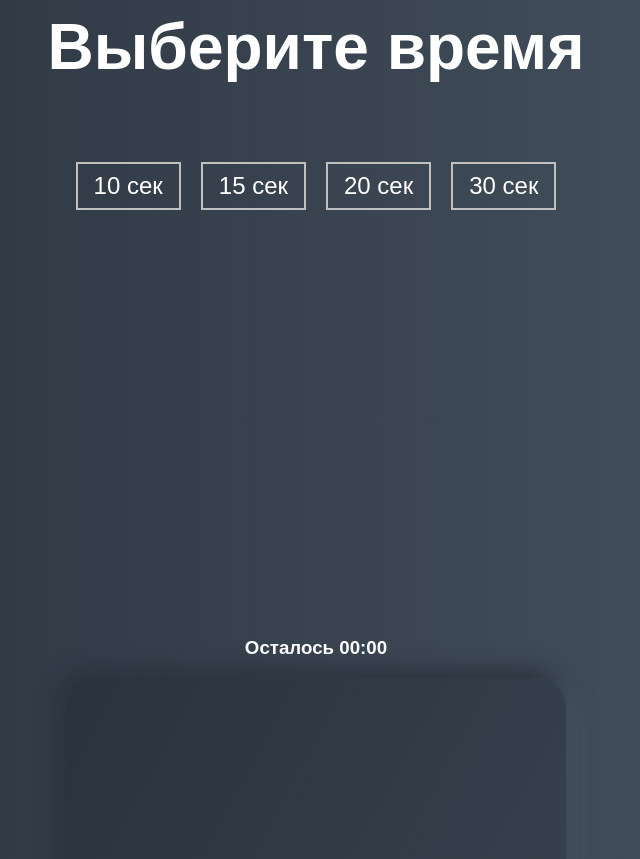
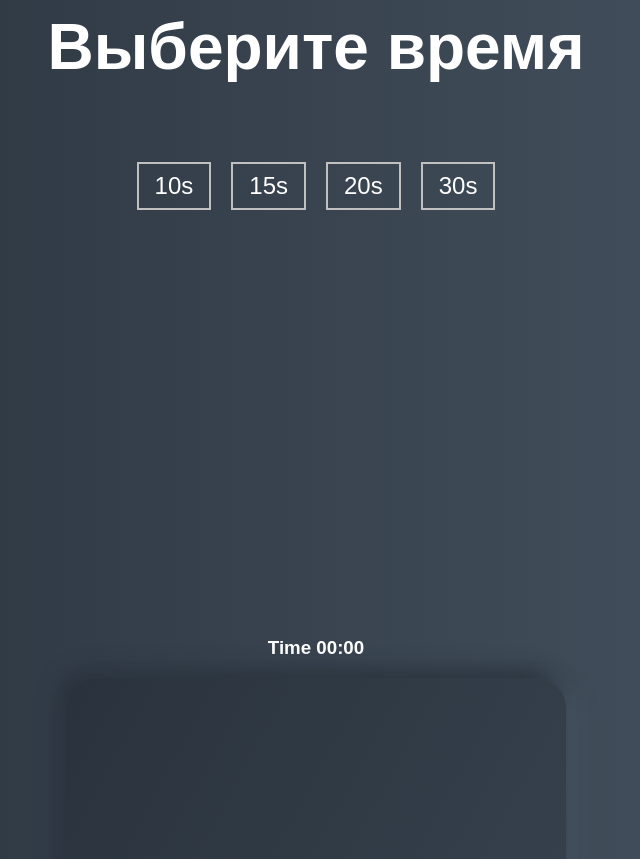
Before and after one commit to GeorgeBarker8/Aim-Trainer, a plain HTML site: page index.html in a window 1280 px wide. Shown: the part 1102-1961 px from the top of the page, without its empty margins (324-964 px from the left). Drawn offline with Linux system fonts and the light colour scheme; a web font is replaced by a local one.

Commit message:
index.html

```diff
--- a/index.html
+++ b/index.html
@@ -4,12 +4,12 @@
     <meta charset="UTF-8" />
     <meta name="viewport" content="width=device-width, initial-scale=1.0" />
     <link rel="stylesheet" href="styles.css" />
-    <title>Aim Training | Проект 5</title>
+    <title>Aim Training</title>
   </head>
   <body>
     <div class="screen">
       <h1>Aim Training</h1>
-      <a href="#" class="start" id="start">Начать игру</a>
+      <a href="#" class="start" id="start">Start Game</a>
     </div>
 
     <div class="screen">
@@ -17,29 +17,29 @@
       <ul class="time-list" id="time-list">
         <li>
           <button class="time-btn" data-time="10">
-            10 сек
+            10s
           </button>
         </li>
         <li>
           <button class="time-btn" data-time="15">
-            15 сек
+            15s
           </button>
         </li>
         <li>
           <button class="time-btn" data-time="20">
-            20 сек
+            20s
           </button>
         </li>
         <li>
           <button class="time-btn" data-time="30">
-            30 сек
+            30s
           </button>
         </li>
       </ul>
     </div>
 
     <div class="screen">
-      <h3>Осталось <span id="time">00:00</span></h3>
+      <h3>Time <span id="time">00:00</span></h3>
       <div class="board" id="board"></div>
     </div>
     <script src="app.js"></script>
```
